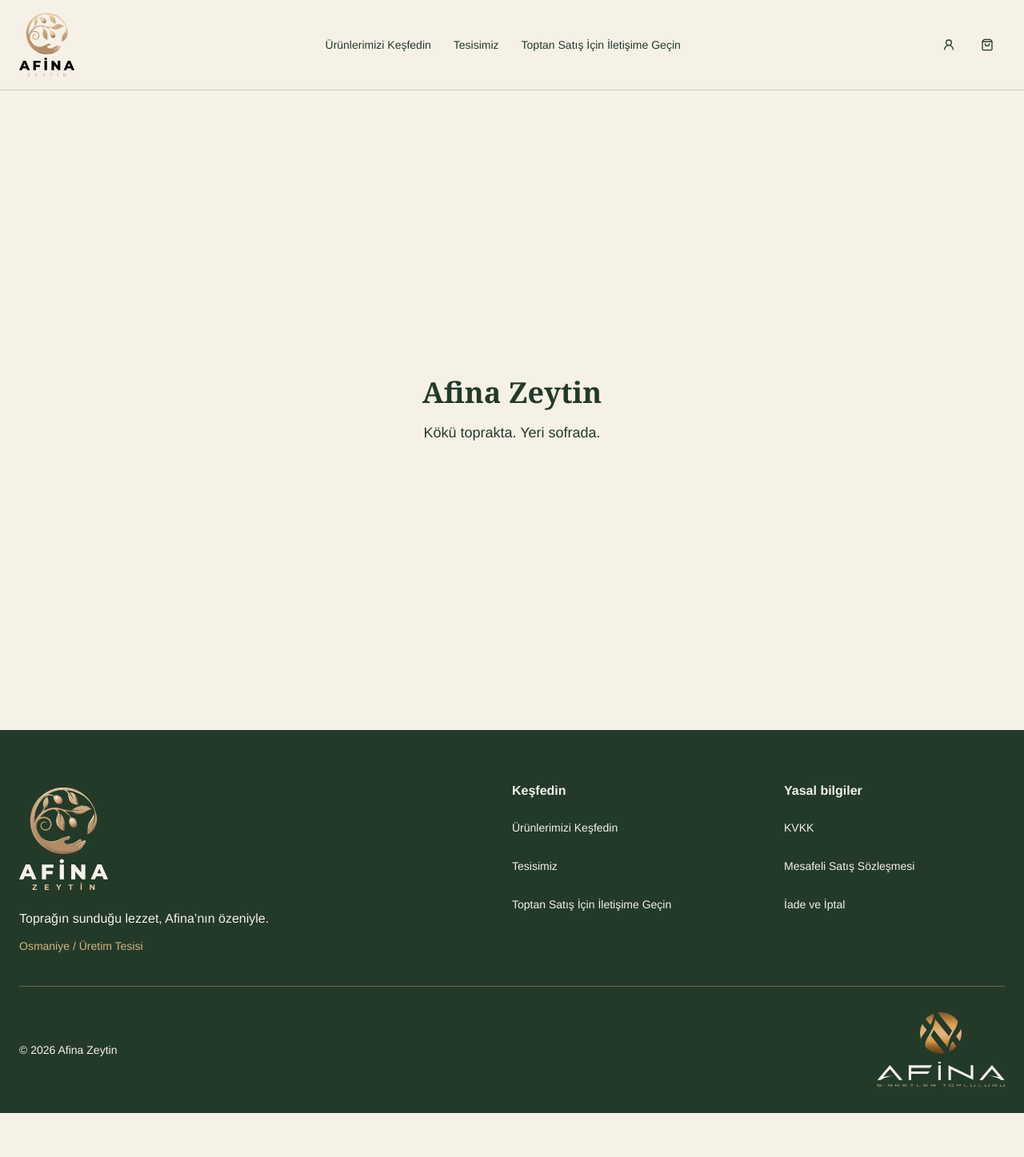
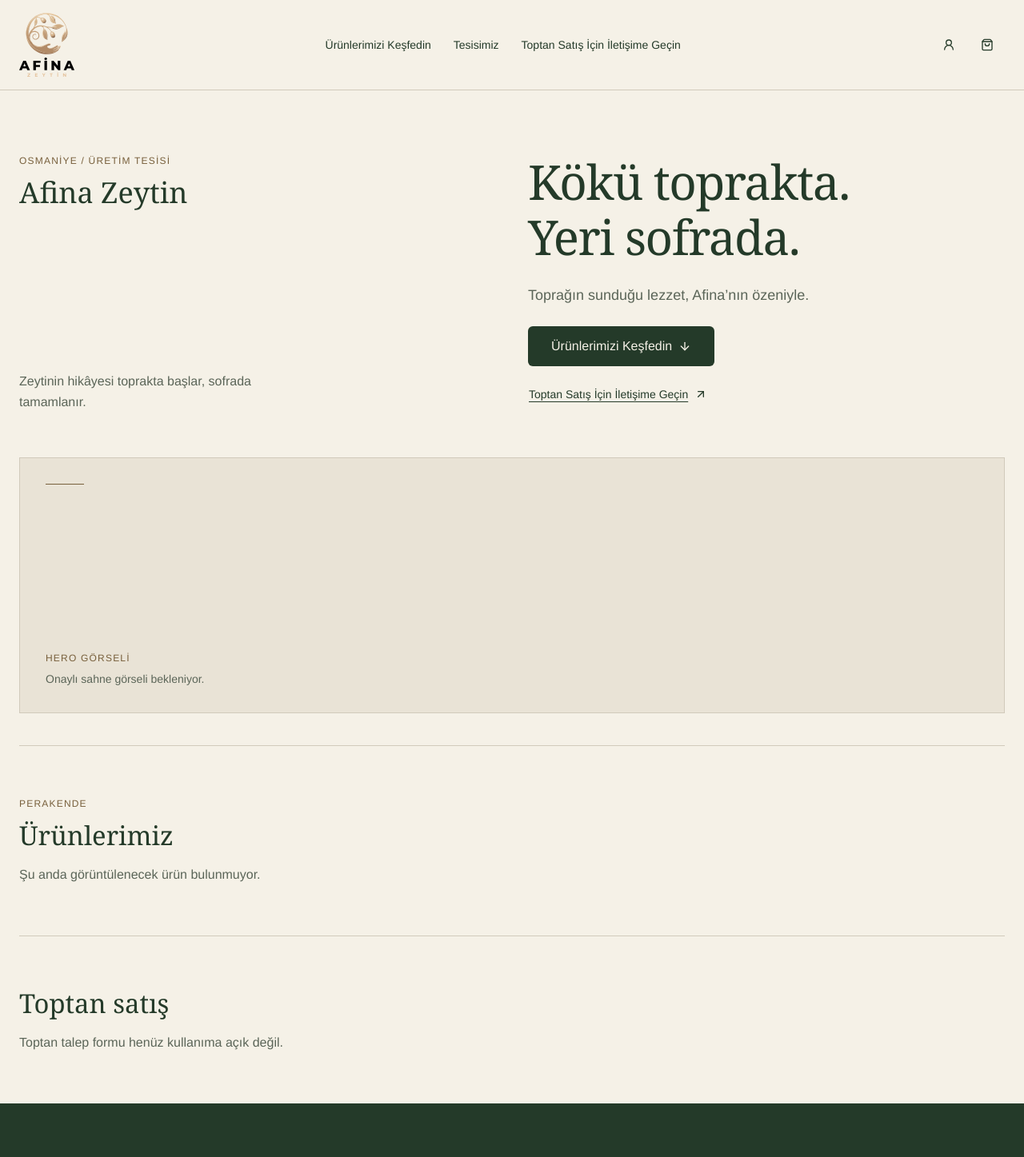
Before and after one commit to okyanuskalbi/5f-zeytin, a Next.js app: page / in a window 1280 px wide. Shown: the top 1447 px of the page at 80% size. Before the commit the page ends 1392 px from the top, so only its background shows below. Built offline with nearby package versions, Linux system fonts and the light colour scheme.

Commit message:
task 025: resmi icerik ve erisilebilir hero

```diff
--- a/app/page.tsx
+++ b/app/page.tsx
@@ -1,10 +1,32 @@
 import type { JSX } from "react";
+import { Hero } from "@/components/landing/Hero";
 
 export default function Home(): JSX.Element {
   return (
-    <main className="flex min-h-screen flex-col items-center justify-center gap-4 px-6 py-16 text-center">
-      <h1 className="text-4xl font-semibold">Afina Zeytin</h1>
-      <p className="text-lg">Kökü toprakta. Yeri sofrada.</p>
+    <main>
+      <Hero />
+      <div className="mx-auto max-w-7xl px-4 sm:px-6">
+        {/* Landing destinations; catalog cards and the form belong to tasks 030/081. */}
+        <section
+          id="urunler"
+          aria-labelledby="urunler-title"
+          tabIndex={-1}
+          className="scroll-mt-36 border-t border-border py-12 focus-visible:outline-2 focus-visible:outline-offset-4 focus-visible:outline-ring sm:py-16"
+        >
+          <p className="mb-3 text-xs font-medium tracking-widest text-gold-ink">PERAKENDE</p>
+          <h2 id="urunler-title">Ürünlerimiz</h2>
+          <p className="mt-4 max-w-xl text-muted-foreground">Şu anda görüntülenecek ürün bulunmuyor.</p>
+        </section>
+        <section
+          id="toptan-iletisim"
+          aria-labelledby="toptan-title"
+          tabIndex={-1}
+          className="scroll-mt-36 border-t border-border py-12 focus-visible:outline-2 focus-visible:outline-offset-4 focus-visible:outline-ring sm:py-16"
+        >
+          <h2 id="toptan-title">Toptan satış</h2>
+          <p className="mt-4 max-w-xl text-muted-foreground">Toptan talep formu henüz kullanıma açık değil.</p>
+        </section>
+      </div>
     </main>
   );
 }
--- /dev/null
+++ b/components/landing/Hero.tsx
@@ -0,0 +1,60 @@
+import type { JSX } from "react";
+import { ArrowDown, ArrowUpRight } from "lucide-react";
+
+import { Button } from "@/components/ui/button";
+
+// Adapted from 21st Editorial Hero (felipemenezes098/hero-05).
+// Static by design: hero motion belongs to task 026, scene media needs approval.
+export function Hero(): JSX.Element {
+  return (
+    <section aria-labelledby="hero-title" className="bg-background">
+      <div className="mx-auto max-w-7xl px-4 pt-12 pb-8 sm:px-6 sm:pt-16 sm:pb-10 lg:pt-20">
+        <div className="grid gap-8 lg:grid-cols-12 lg:gap-10">
+          <div className="flex flex-col items-start gap-5 lg:col-span-4 lg:justify-between">
+            <div className="space-y-3">
+              <p className="text-xs font-medium tracking-widest text-gold-ink">
+                OSMANİYE / ÜRETİM TESİSİ
+              </p>
+              <h1 id="hero-title" className="text-3xl sm:text-4xl">Afina Zeytin</h1>
+            </div>
+            <p className="max-w-xs text-sm leading-relaxed text-muted-foreground sm:text-base">
+              Zeytinin hikâyesi toprakta başlar, sofrada tamamlanır.
+            </p>
+          </div>
+
+          <div className="min-w-0 space-y-6 lg:col-span-6 lg:col-start-7">
+            <p className="max-w-xl font-serif text-4xl leading-[1.15] tracking-tight text-balance sm:text-5xl lg:text-6xl">
+              Kökü toprakta. Yeri sofrada.
+            </p>
+            <p className="max-w-md text-lg leading-relaxed text-muted-foreground">
+              Toprağın sunduğu lezzet, Afina’nın özeniyle.
+            </p>
+            <div className="flex flex-col items-stretch gap-3 sm:items-start">
+              <Button asChild size="lg">
+                <a href="#urunler">
+                  Ürünlerimizi Keşfedin <ArrowDown aria-hidden="true" />
+                </a>
+              </Button>
+              <Button asChild variant="link" className="px-0 text-left sm:justify-start">
+                <a href="#toptan-iletisim">
+                  Toptan Satış İçin İletişime Geçin <ArrowUpRight aria-hidden="true" />
+                </a>
+              </Button>
+            </div>
+          </div>
+        </div>
+
+        <figure
+          aria-label="Hero görseli"
+          className="mt-10 flex min-h-48 flex-col justify-between gap-8 border border-border bg-muted p-6 sm:mt-14 sm:min-h-64 sm:p-8 lg:min-h-80"
+        >
+          <span aria-hidden="true" className="h-px w-12 bg-gold-ink" />
+          <figcaption className="space-y-2">
+            <p className="text-xs font-medium tracking-widest text-gold-ink">HERO GÖRSELİ</p>
+            <p className="text-sm text-muted-foreground">Onaylı sahne görseli bekleniyor.</p>
+          </figcaption>
+        </figure>
+      </div>
+    </section>
+  );
+}
```
Also changed, not shown: 1 other file (tests, documents, lock files or other folders).
